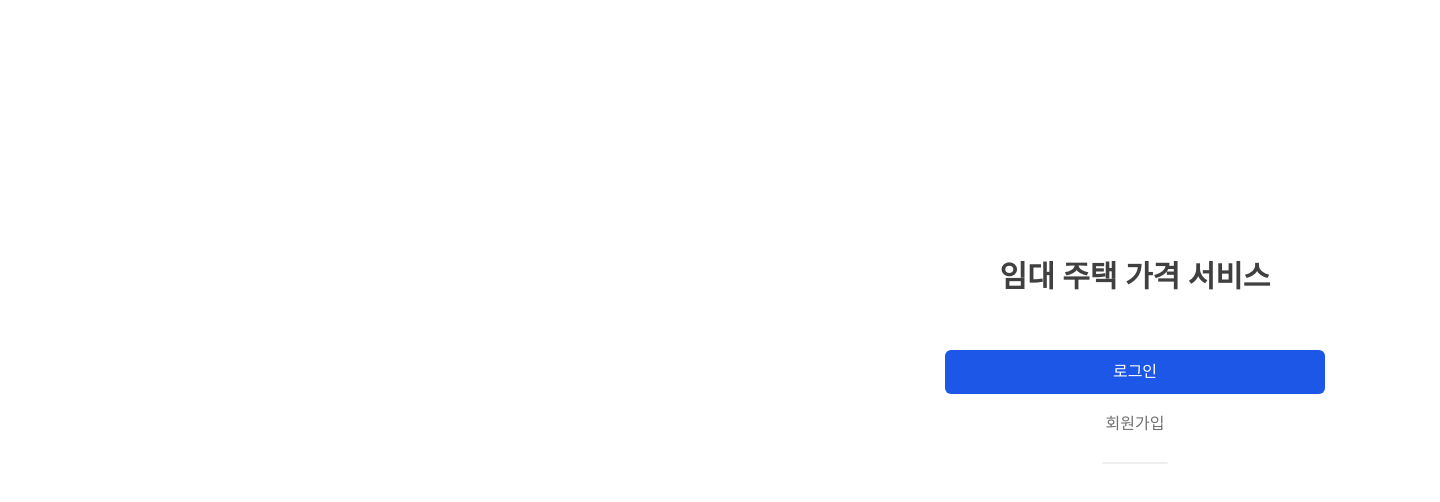
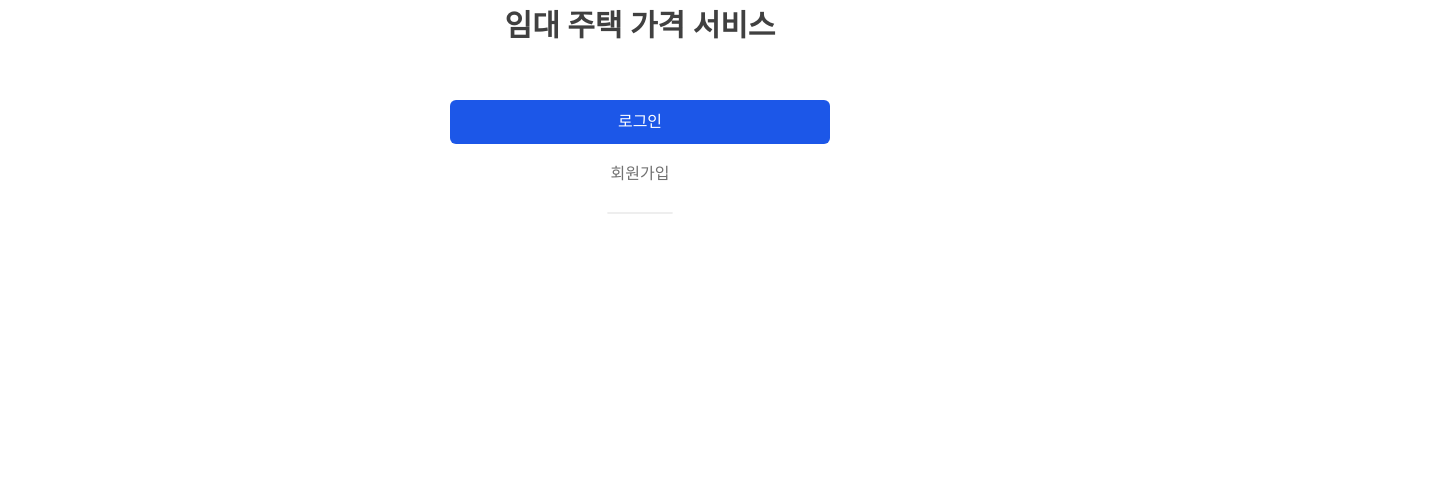
Before and after one commit to DDDDKo/react_estate, a React (Create React App) app: page / in a window 1280 px wide. Shown: the top 502 px of the page, 1440 px wide, since content can reach past the window. Built offline with nearby package versions, Linux system fonts and the light colour scheme; the HTML template or start-up script is replaced by a standard one; a web font is replaced by a local one.

Commit message:
2024-04-09 12:50

```diff
--- a/src/views/Authentication/style.css
+++ b/src/views/Authentication/style.css
@@ -1,4 +1,4 @@
-#authentication-wrapper {
+in#authentication-wrapper {
     display: flex;
     width: 100%;
     height: 100vh;
```
